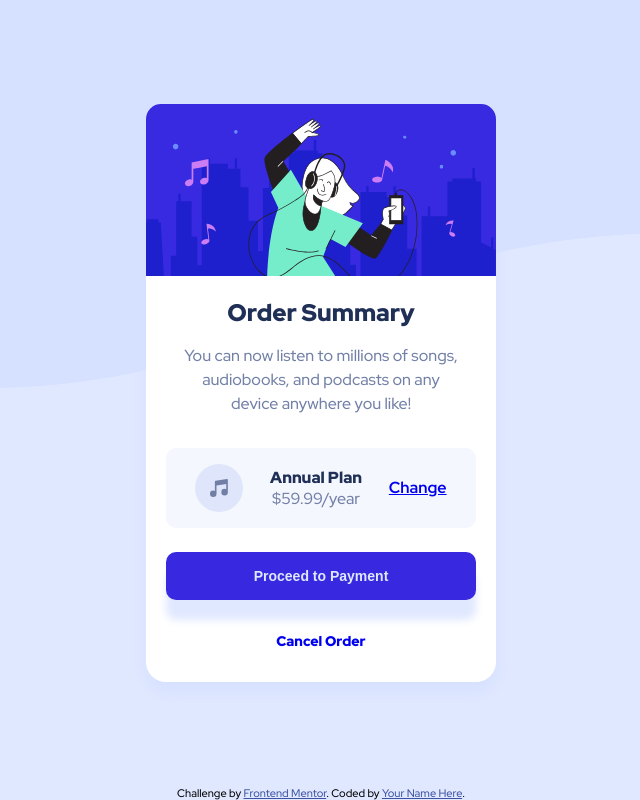
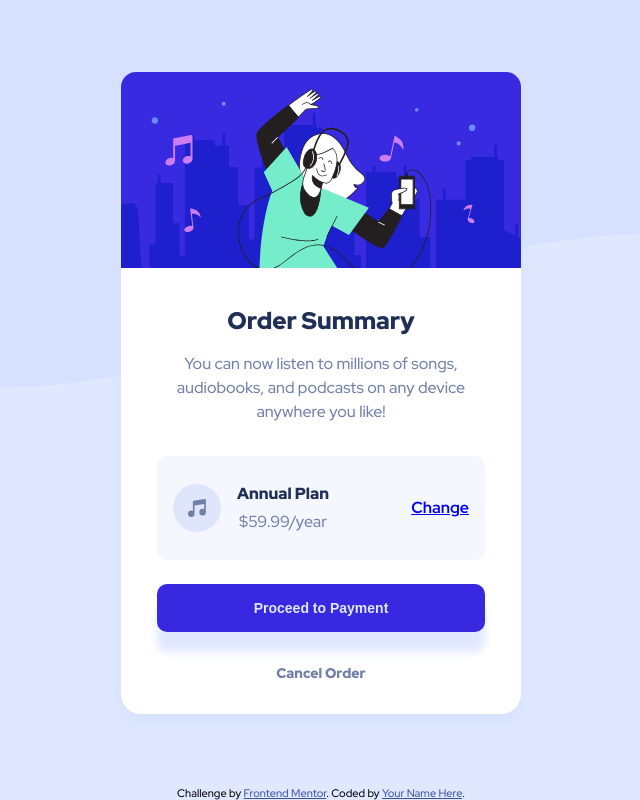
Before and after one commit to YanBaetas/order-summary-component, a plain HTML site: page index.html in a window 1280 px wide. Shown: the whole page, without its empty margins (319-959 px from the left). Drawn offline with Linux system fonts and the light colour scheme.

Commit message:
Card height changed, items padding and details line-height changed, and cancel-button color changed

```diff
--- a/styles.css
+++ b/styles.css
@@ -43,8 +43,7 @@ main {
   text-align: center;
   width: 90vw;
   height: auto;
-  max-width: 350px;
-  max-height: 600px;
+  max-width: 400px;
   border-radius: 20px;
   box-shadow: 0 10px 15px var(--dark-pale-blue);
 }
@@ -61,11 +60,11 @@ main {
 
 /* ORDER SUMMARY */
 .order-summary {
-  padding: 0 1.25rem 1rem 1.25rem;
+  padding: 0 2.25rem 1rem 2.25rem;
 }
 
 .order-summary h1 {
-  margin-top: 1rem;
+  margin-top: 2rem;
   color: var(--dark-blue);
   font-weight: 900;
 }
@@ -80,14 +79,15 @@ main {
 .items {
   display: flex;
   align-items: center;
-  justify-content: space-around;
   background: var(--very-pale-blue);
-  padding: 1rem;
+  padding: 1.5rem 1rem;
   margin-top: 1rem;
   border-radius: 10px;
 }
 
 .items a {
+  flex-grow: 1;
+  text-align: right;
   font-weight: 700;
   transition: 0.1s ease-in-out;
 }
@@ -104,6 +104,13 @@ main {
 .details {
   display: flex;
   flex-direction: column;
+  align-items: space-around;
+  justify-content: center;
+  margin-left: 1rem;
+}
+
+.details span {
+  line-height: 1.75rem;
 }
 
 .details .plan {
@@ -152,6 +159,7 @@ main {
   margin-top: 1rem;
   text-decoration: none;
   transition: 0.2s ease-in-out;
+  color: var(--desaturated-blue);
 }
 
 .buttons .cancel-button:visited {
@@ -175,4 +183,7 @@ main {
   .card {
     min-height: 500px;
   }
+  .items {
+    padding: 1rem;
+  }
 }
```
